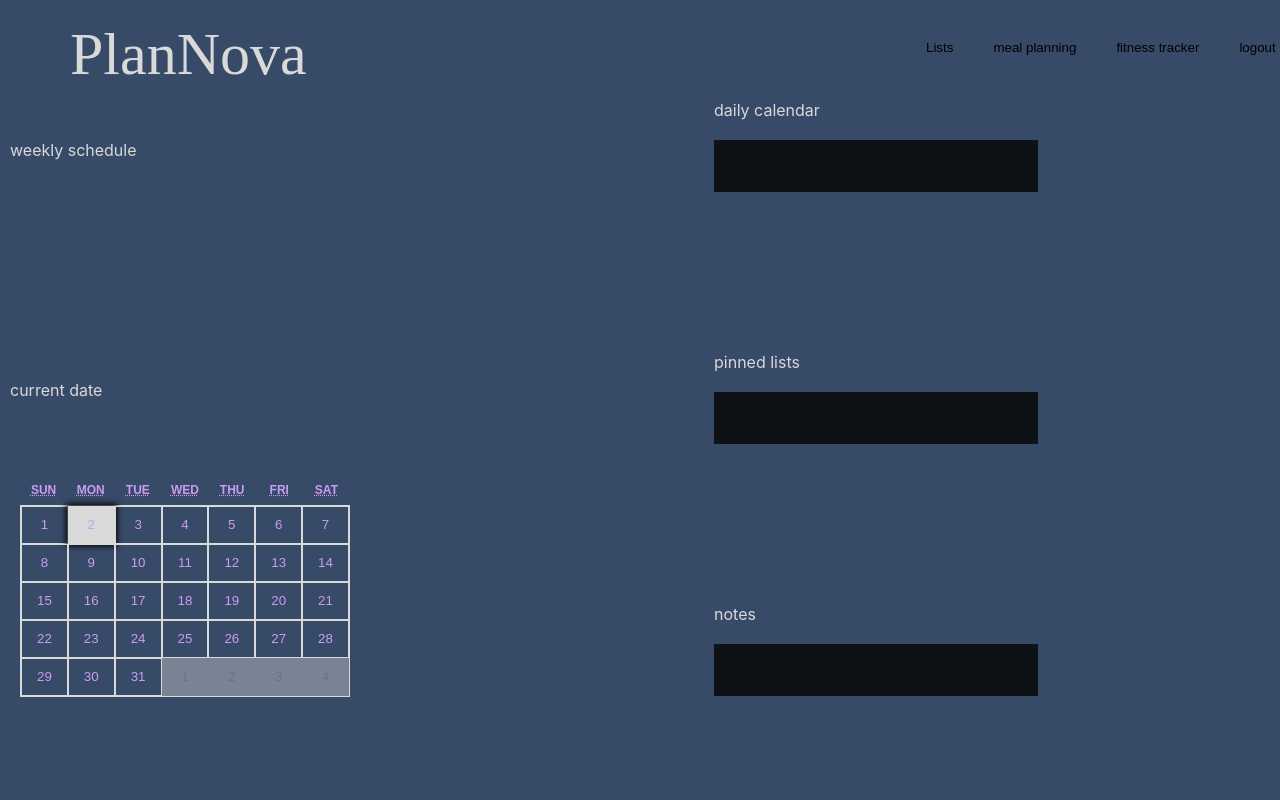
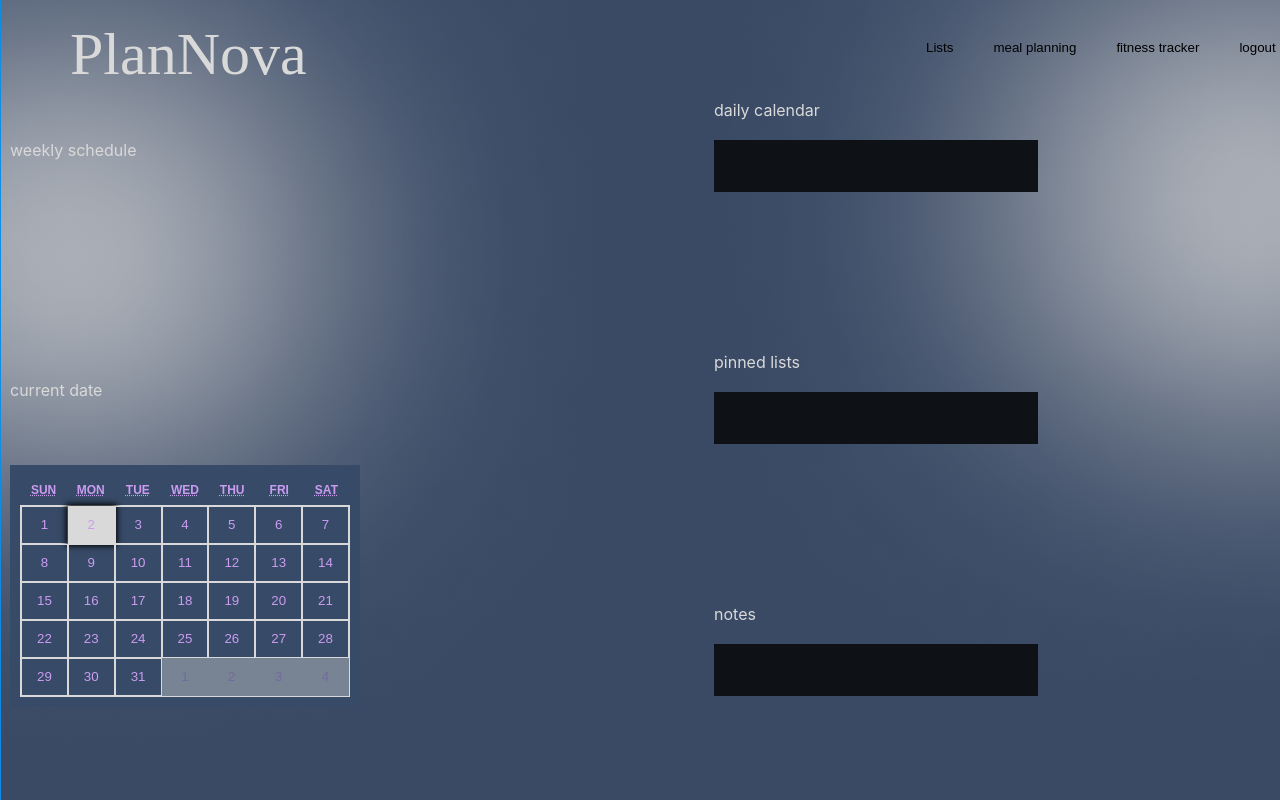
Before and after one commit to brookewest11/PlanNova, a React (Create React App) app in the folder src/plannova/: page / in a window 1280 px wide. Shown: the top 800 px of the page. Built offline with nearby package versions, Linux system fonts and the light colour scheme; a web font is replaced by a local one.

Commit message:
added the background image

```diff
--- a/src/plannova/src/index.css
+++ b/src/plannova/src/index.css
@@ -8,12 +8,14 @@ body {
     sans-serif;
   -webkit-font-smoothing: antialiased;
   -moz-osx-font-smoothing: grayscale;
+  background-image: url("background.png")
+
 }
 
 .home-page {
   display: grid;
   grid-template-columns: 3fr 1fr;
-  background-color: #374a67;
+  /* background-color: #374a67; */
   height: 100vh;
   width: 100%;
   padding: 10px;
```
Also changed, not shown: src/plannova/src/background.png (added).
